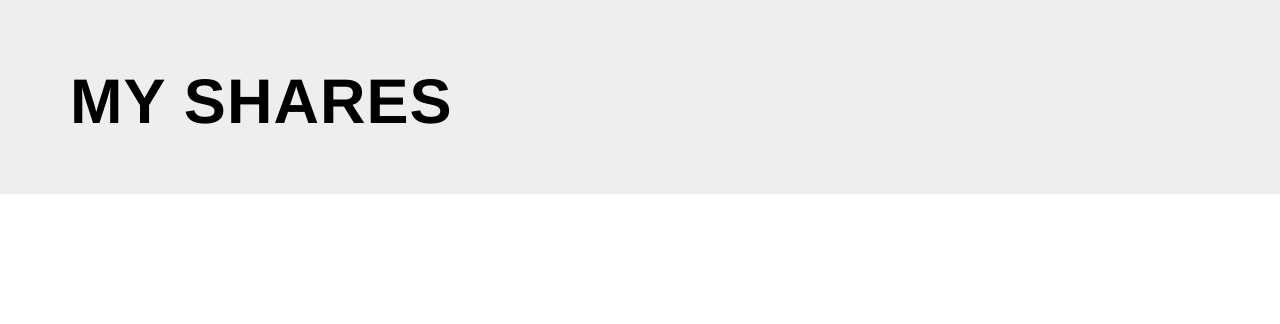
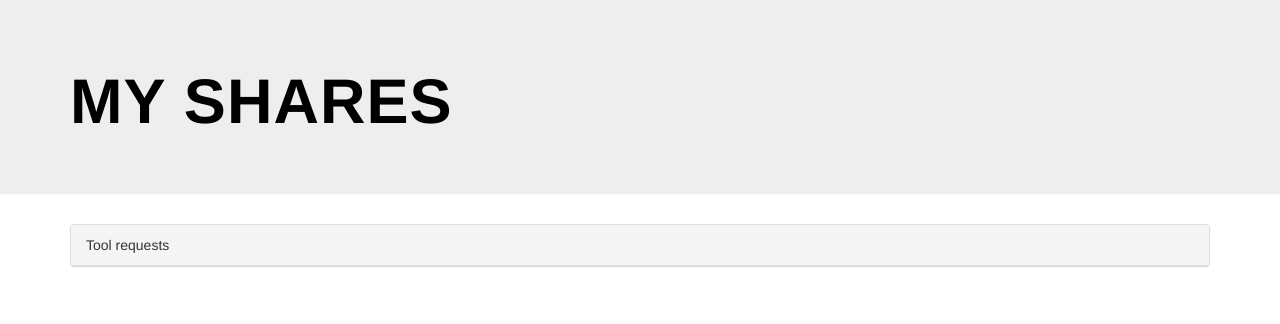
Before and after one commit to a240/toolshare, a Django app: page /shares/ in a window 1280 px wide. Shown: the part 111-435 px from the top of the page. Run offline with Django 3.2, Linux system fonts and the light colour scheme; the visitor is signed in with stand-in values (Sample User, id 1); data that the repository does not hold is empty; some libraries are stand-ins or nearby versions.

```diff
--- a/sharetools/templates/base_shares.html
+++ b/sharetools/templates/base_shares.html
@@ -10,11 +10,11 @@
     </div>
 </div>
 <div class="container">
-    {% if user_requests %}
     <div class="panel panel-default">
         <!-- Default panel contents -->
         <div class="panel-heading">Tool requests</div>
         <!-- Table -->
+        {% if user_requests %}
         <table class="table">
             {% for rq in user_requests %}
             <tr>
@@ -32,9 +32,9 @@
             </tr>
             {% endfor %}
         </table>
+        {% endif %}
     </div>
     <br>
-    {% endif %}
     {% if user_mypending %}
     <div class="panel panel-default">
         <!-- Default panel contents -->
```
